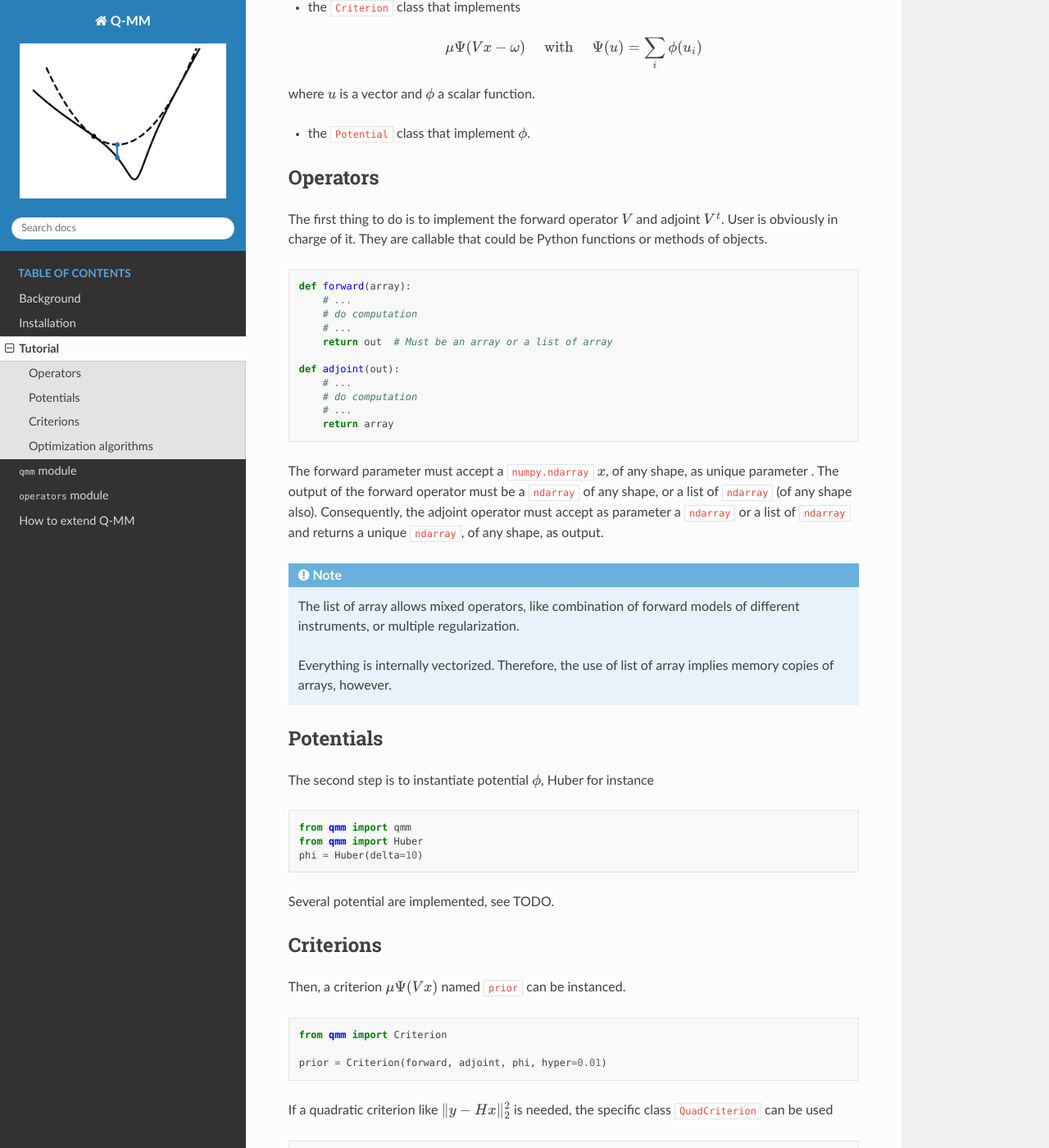
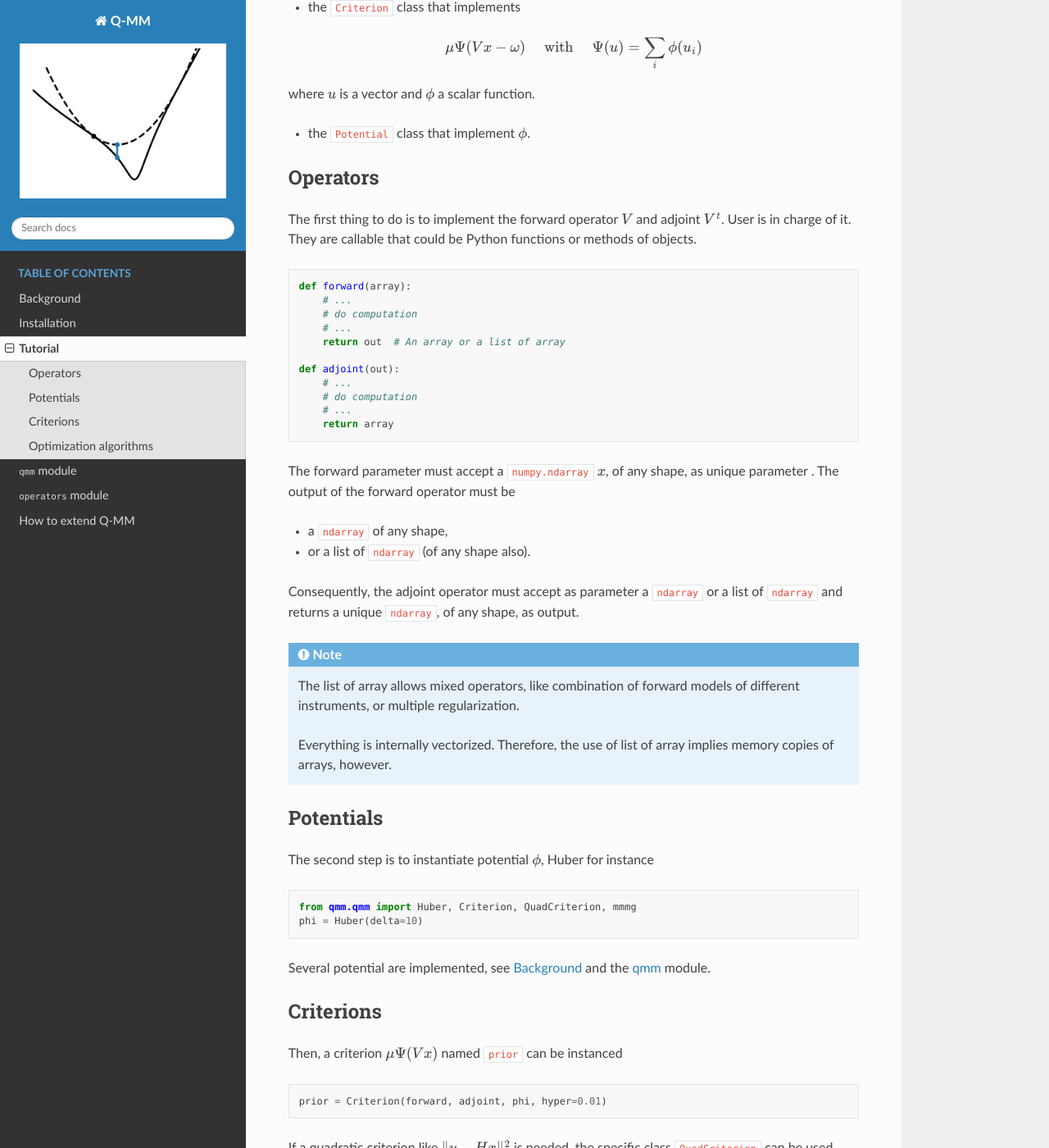
Before and after one commit to forieux/qmm, a Sphinx documentation site: the page built from docs/tutorial.rst, in a window 1280 px wide and 1400 px high, scrolled down 318 px. Shown: the whole window at 82% size. Built offline with Sphinx 7.4.7 and the Read the Docs theme 2.0.0, drawn with Linux system fonts in a browser that asks for light colours; some of the changed text lies outside the part shown.

Commit message:
Fix docs

```diff
--- a/docs/background.rst
+++ b/docs/background.rst
@@ -80,8 +80,8 @@
 
 The toolbox is funded on following papers. The papers [a]_, [b]_, and [c]_ are
 historical foundations. The implemented algorithms in the toolbox come from [d]_
-and [e]_. If you use this toolbox please cite these two papers and this toolbox
-as
+and [e]_. If you use this toolbox please cite_these last two papers and this
+toolbox as
 
 ::
 
--- a/docs/tutorial.rst
+++ b/docs/tutorial.rst
@@ -24,8 +24,8 @@
 =========
 
 The first thing to do is to implement the forward operator :math:`V` and adjoint
-:math:`V^t`. User is obviously in charge of it. They are callable that could be
-Python functions or methods of objects.
+:math:`V^t`. User is in charge of it. They are callable that could be Python
+functions or methods of objects.
 
 .. code-block:: python
 
@@ -33,7 +33,7 @@
        # ...
        # do computation
        # ...
-       return out  # Must be an array or a list of array
+       return out  # An array or a list of array
 
    def adjoint(out):
        # ...
@@ -42,10 +42,13 @@
        return array
 
 The forward parameter must accept a ``numpy.ndarray`` :math:`x`, of any shape,
-as unique parameter . The output of the forward operator must be a ``ndarray``
-of any shape, or a list of ``ndarray`` (of any shape also). Consequently, the
-adjoint operator must accept as parameter a ``ndarray`` or a list of ``ndarray``
-and returns a unique ``ndarray``, of any shape, as output.
+as unique parameter . The output of the forward operator must be
+
+* a ``ndarray`` of any shape,
+* or a list of ``ndarray`` (of any shape also).
+
+Consequently, the adjoint operator must accept as parameter a ``ndarray`` or a
+list of ``ndarray`` and returns a unique ``ndarray``, of any shape, as output.
 
 .. note::
 
@@ -63,20 +66,18 @@
 
 .. code-block:: python
 
-   from qmm import qmm
-   from qmm import Huber
+   from qmm.qmm import Huber, Criterion, QuadCriterion, mmmg
    phi = Huber(delta=10)
 
-Several potential are implemented, see TODO.
+Several potential are implemented, see :doc:`Background <background>` and the
+:doc:`qmm <qmm>` module.
 
 Criterions
 ==========
 
-Then, a criterion :math:`\mu \Psi(Vx)` named ``prior`` can be instanced.
+Then, a criterion :math:`\mu \Psi(Vx)` named ``prior`` can be instanced
 
 .. code-block:: python
-
-   from qmm import Criterion
 
    prior = Criterion(forward, adjoint, phi, hyper=0.01)
 
@@ -85,13 +86,13 @@
 
 .. code-block:: python
 
-   from qmm import QuadCriterion
    data_adeq = QuadCriterion(H, Ht, data=data)
 
 .. note::
 
    In the example above, the hyperparameter value is set to :math:`\mu = 1` and
-   the data term is different that 0.
+   the data term is different that 0. For the prior term, the data is 0 by
+   default and the hyperparameter is set to 0.01.
 
 Optimization algorithms
 =======================
@@ -100,11 +101,10 @@
 
 .. code:: python
 
-   from qmm import mmcg
+   minimizer, _ = mmmg([data_adeq, prior], init, max_iter=200)
 
-   minimizer, _ = qmm.mmcg([data_adeq, prior], init, max_iter=200)
-
-where :code:`[data_adeq, prior]` means that the two criteria are summed.
+where the list :code:`[data_adeq, prior]` means that the two criteria are
+summed.
 
 Two algorithms are proposed :
 
```
